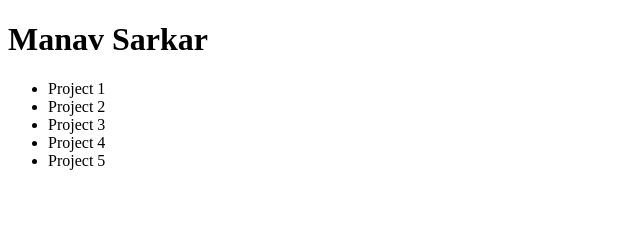
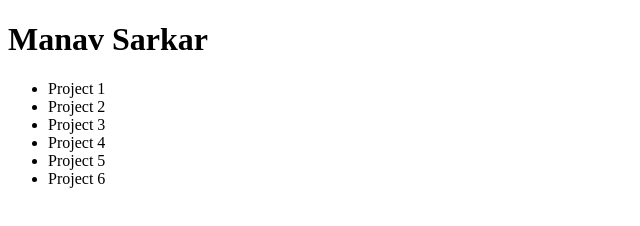
Before and after one commit to ManavSarkar/manav.github.io, a plain HTML site: page index.html in a window 1280 px wide. Shown: the full height of the page, 0-640 px from the left. Drawn offline with Linux system fonts and the light colour scheme.

Commit message:
add item to list index.html

```diff
--- a/index.html
+++ b/index.html
@@ -14,6 +14,7 @@
       <li>Project 3</li>
       <li>Project 4</li>
       <li>Project 5</li>
+      <li>Project 6</li>
     </ul>
   </body>
 </html>
```
